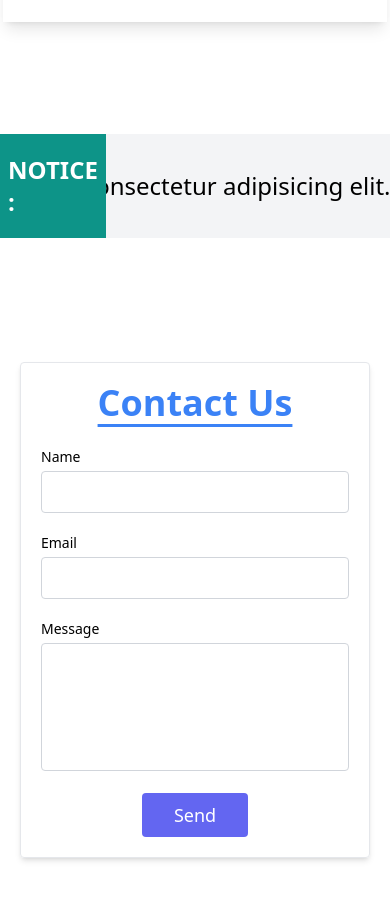
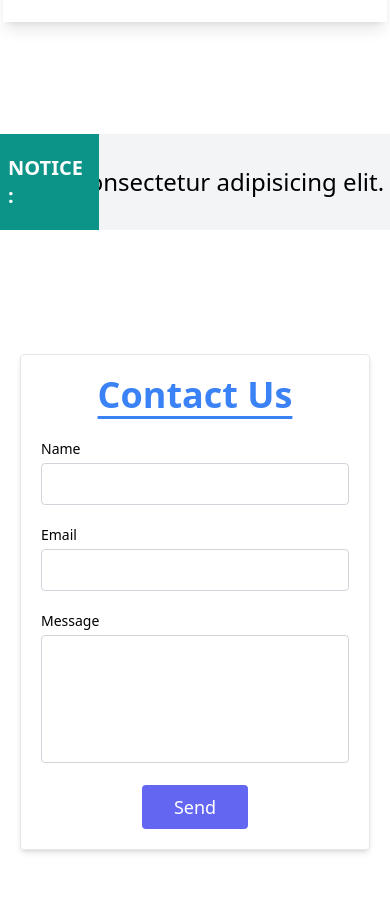
Before and after one commit to khanshorif331/neighbour-home, a React (Create React App) app: page / in a window 390 px wide. Shown: the part 6945-7845 px from the top of the page. Built offline with nearby package versions, Linux system fonts and the light colour scheme.

Commit message:
notice section responsive issue solved

```diff
--- a/src/Pages/Homepage/Notice/Notice.js
+++ b/src/Pages/Homepage/Notice/Notice.js
@@ -4,17 +4,15 @@ import Marquee from "react-fast-marquee";
 const Notice = () => {
   return (
     <div className="flex items-center justify-start my-7 bg-gray-100 mt-28">
-      <h2 className="uppercase text-2xl bg-[#0D9488] px-2 py-5 text-white font-bold w-32">
+      <h2 className="uppercase lg:text-2xl text-xl bg-[#0D9488] px-2 py-5 text-white font-bold w-32 ">
         Notice :
       </h2>
       <Marquee gradient={false} speed={50} gradientWidth={0}>
-        <p className="text-2xl ">
           {" "}
-          <blockquote>
+          <blockquote className="text-2xl">
             Lorem ipsum dolor sit amet consectetur adipisicing elit. Ratione
             odit placeat facilis dolores odio error repellendus facere.
           </blockquote>
-        </p>
       </Marquee>
     </div>
   );
```
